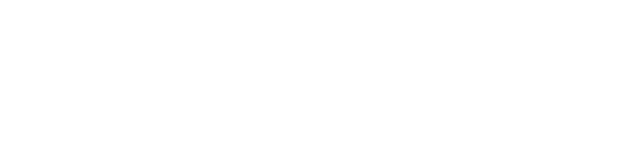
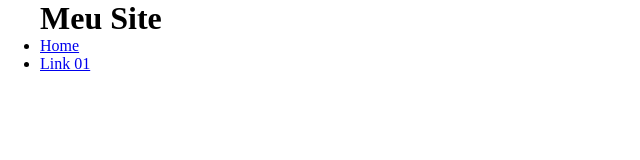
Before and after one commit to prof-jlgregorio/mini-site, a plain HTML site: page index.html in a window 1280 px wide. Shown: the whole page, without its empty margins (0-640 px from the left). Drawn offline with Linux system fonts and the light colour scheme.

Commit message:
Second Commit!

```diff
--- a/estilo.css
+++ b/estilo.css
@@ -2,3 +2,9 @@
     margin: 0;
     padding: 0;
 }
+
+div#container{
+    width: 1200px;
+    margin: 0 auto;
+    min-height: 500px;
+}
--- a/index.html
+++ b/index.html
@@ -9,7 +9,15 @@
 <body>
      <div id="container">
         <header>
-
+            <div>
+                <h1>Meu Site</h1>
+            </div>
+            <nav>
+                <ul>
+                    <li><a href="#">Home</a></li>
+                    <li><a href="#">Link 01</a></li>
+                </ul>
+            </nav>
         </header>
         <nav>
 
```
